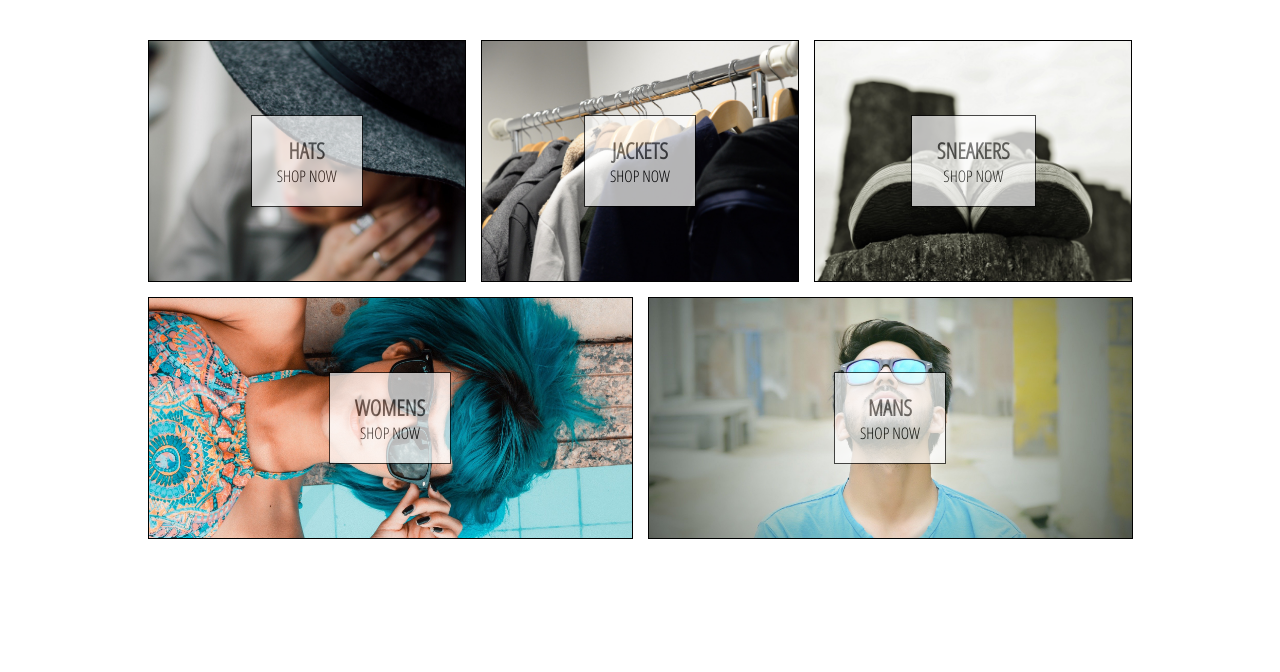
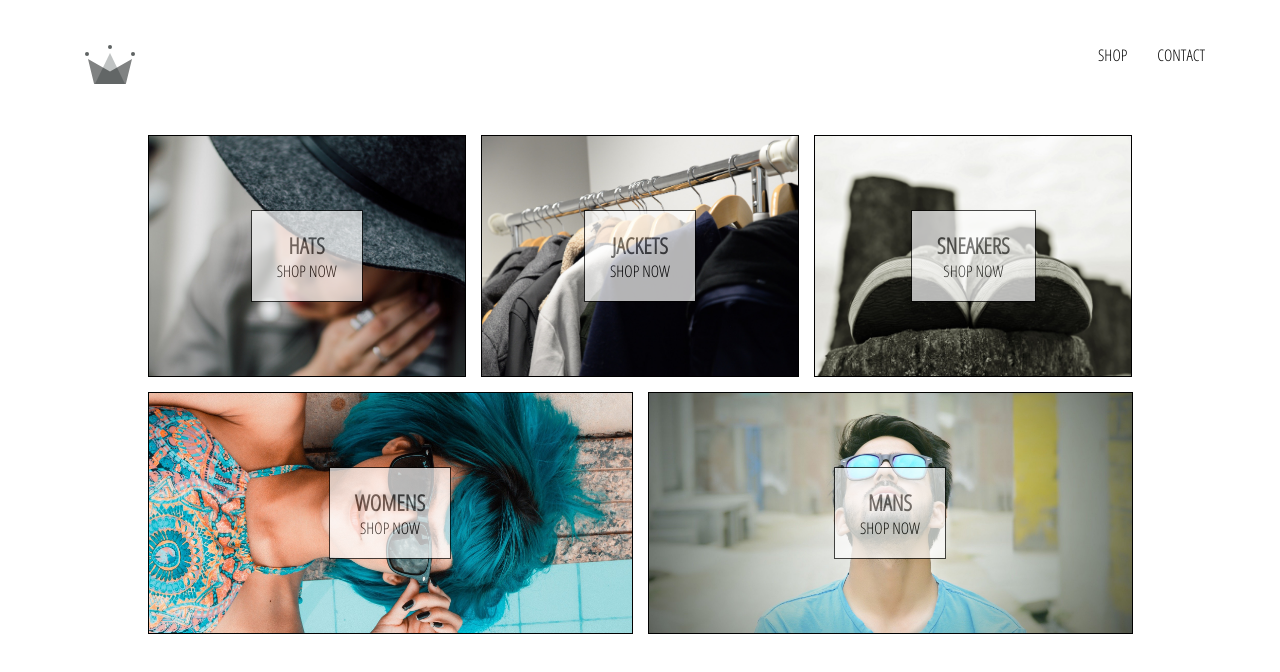
Before and after one commit to lukaszbrzoska1/web-shop, a React (Create React App) app: page / in a window 1280 px wide. Shown: the top 672 px of the page. Built offline with nearby package versions, Linux system fonts and the light colour scheme.

Commit message:
adding header component , links to home , shop page and contact

```diff
--- a/src/App.css
+++ b/src/App.css
@@ -4,3 +4,8 @@
 
   font-family: 'Open Sans Condensed', sans-serif;
 }
+
+a {
+  text-decoration: none;
+  color: black;
+}
--- a/src/App.js
+++ b/src/App.js
@@ -6,12 +6,14 @@
 
 import HomePage from './pages/homepage/homepage.component';
 import ShopPage from './pages/shop/shop.component';
+import Header from './components/header/header.component';
 
 import './App.css';
 
 function App() {
   return (
     <div>
+      <Header />
       <Switch>
         <Route exact path="/" component={HomePage} />
         <Route path="/shop" component={ShopPage} />
--- /dev/null
+++ b/src/components/header/header.component.jsx
@@ -0,0 +1,24 @@
+import React from 'react';
+import { Link } from 'react-router-dom';
+
+import { ReactComponent as Logo } from '../../assets/crown.svg';
+
+import './header.styles.scss';
+
+const Header = () => (
+  <div className="header">
+    <Link className="logo-container" to="/">
+      <Logo className="logo" />
+    </Link>
+    <div className="options">
+      <Link className="option" to="/shop">
+        SHOP
+      </Link>
+      <Link className="option" to="/shop">
+        CONTACT
+      </Link>
+    </div>
+  </div>
+);
+
+export default Header;
--- /dev/null
+++ b/src/components/header/header.styles.scss
@@ -0,0 +1,23 @@
+.header {
+  height: 70px;
+  width: 100%;
+  display: flex;
+  justify-content: space-between;
+  margin-bottom: 25px;
+
+  .logo-container {
+    height: 100%;
+    width: 70px;
+    padding: 25px;
+  }
+  .options {
+    width: 50%;
+    height: 100%;
+    display: flex;
+    align-items: center;
+    justify-content: flex-end;
+  }
+  .option {
+    padding: 10px 15px;
+  }
+}
```
Also changed, not shown: src/assets/crown.svg (added).
